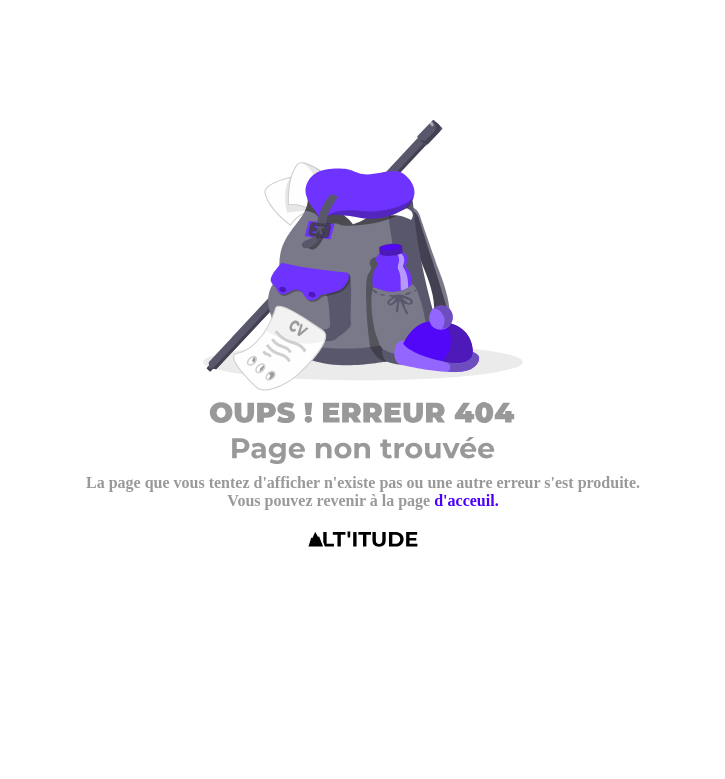
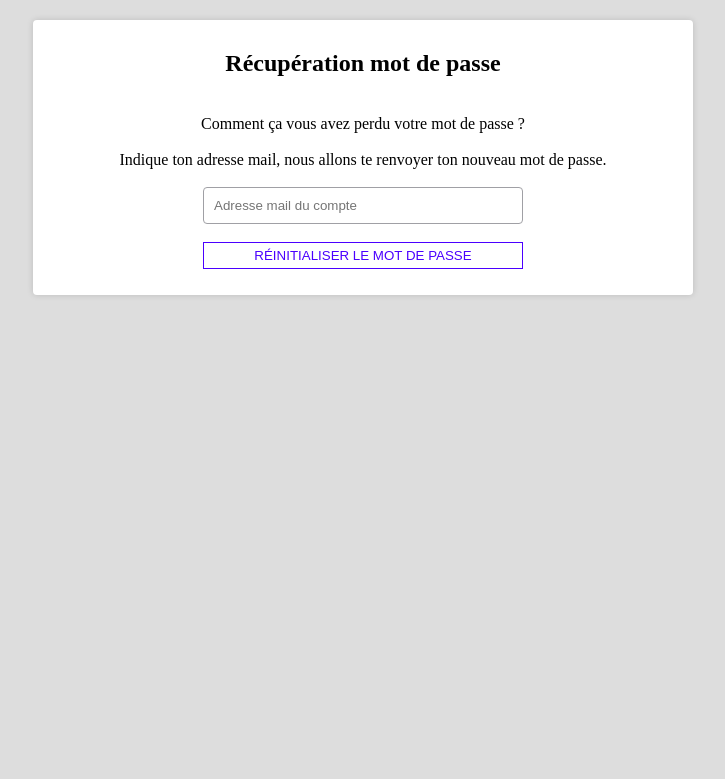
Before and after one commit to JenkoXPlay/ProjetTUT, a PHP site: page /recup_password in a window 1280 px wide. Shown: the top 779 px of the page, without its empty margins (277-1002 px from the left). Run offline with PHP 8.4, Linux system fonts and the light colour scheme; some libraries are stand-ins or nearby versions.

Commit message:
Ajout récupération de mot de passe

```diff
--- a/css/global.css
+++ b/css/global.css
@@ -48,7 +48,7 @@
 .btnPurple:hover, .btnWhite:hover {
     cursor: pointer;
 }
-.btnPostuler, .btnMsg {
+.btnPostuler, .btnMsg, .btnPwd {
     border: 1px solid #4b00ff;
     background: none;
     color: #4b00ff;
@@ -57,7 +57,7 @@
     padding: 5px 20px 5px 20px;
     transition: 0.3s;
 }
-.btnPostuler:hover, .btnMsg:hover {
+.btnPostuler:hover, .btnMsg:hover, .btnPwd:hover {
     cursor: pointer;
     color: #fff;
     background: #4b00ff;
--- a/css/style.css
+++ b/css/style.css
@@ -716,7 +716,7 @@ body {
 /* panelContact */
 
 /* panelCGU */
-.bodyCGU {
+.bodyCGU, .bodyPwd {
     background: rgb(221, 221, 221);
     padding: 0;
     margin: 0;
@@ -732,6 +732,17 @@ body {
     margin-top: 20px;
     margin-bottom: 20px;
 }
+.bodyPwd .panelPwd {
+    width: 50%;
+    background: #fff;
+    box-shadow: 0 0 6px rgba(0, 0, 0, 0.15);
+    text-align: center;
+    padding: 10px;
+    border-radius: 4px;
+    margin: 0 auto;
+    margin-top: 20px;
+    margin-bottom: 20px;
+}
 .bodyCGU .panelCGU .contentCGU {
     text-align: left;
     width: 100%;
--- a/login.php
+++ b/login.php
@@ -42,7 +42,7 @@
                                 <input class="check" type="checkbox" id="maintenirSession" /><label for="maintenirSession"> Maintenir la connexion </label>
                             </div>
                             <div class="containerBtnOubli">
-                                <a href="">J'ai oublié mon mot de passe</a><br/>
+                                <a href="/recup_password">J'ai oublié mon mot de passe</a><br/>
                             </div>
                         </div>
                         <center><input class="btnConnect" type="submit" value="Connexion" name="connexion" /></center>
--- /dev/null
+++ b/recup_password.php
@@ -0,0 +1,63 @@
+<?php include('connect.php'); ?>
+<html>
+    <head>
+        <title>Alt'itude - Trouvez un emploi à votre hauteur !</title>
+        <meta charset="utf-8" />
+        <link rel="icon" href="/img/favicon.svg" />
+        <link rel="stylesheet" href="/css/spectre-exp.min.css" />
+        <link rel="stylesheet" href="/css/spectre-icons.min.css" />
+        <link rel="stylesheet" href="/css/spectre.min.css" />
+        <link rel="stylesheet" href="/css/style.css" />
+        <link rel="stylesheet" href="/css/global.css" />
+        <script src="/js/jquery.min.js"></script>
+    </head>
+    <body class="bodyPwd">
+
+        <div class="panelPwd">
+            <h2>Récupération mot de passe</h2>
+
+            <br />
+
+            Comment ça vous avez perdu votre mot de passe ?<br /><br />
+
+            Indique ton adresse mail, nous allons te renvoyer ton nouveau mot de passe.<br /><br />
+
+            <?php
+                include('./script_php/security.php');
+                if (isset($_POST['resetPwd'])) {
+                    $email = security($_POST['email']);
+                    if ($email) {
+                        if (filter_var($email, FILTER_VALIDATE_EMAIL)) {
+                            include('./script_php/password.php');
+                            $password = generatePwd(8);
+                            $passwordCrypt = password_hash($password, PASSWORD_DEFAULT);
+                            $requete = $bdd->exec("UPDATE users SET password='$passwordCrypt' WHERE email='$email'");
+                            $sujet = 'Nouveau mot de passe Inscription Alt\'itude';
+                            $message = "Bonjour<br /><br />";
+                            $message .= "Voici votre nouveau mot de passe : <b>".$password."</b><br /><br />";
+                            $message .= "Cordialement, l'équipe d'Alt'itude.";
+                            $destinataire = $email;
+                            $headers = "From: \"expediteur moi\"<contact@altitude.maximelefebvre.fr>\n";
+                            $headers .= "Reply-To: contact@altitude.maximelefebvre.fr\n";
+                            $headers .= "Content-Type: text/html; charset=\"iso-8859-1\"";
+                            if(mail($destinataire, $sujet, $message, $headers)) {
+                                echo "<br /><div class='alertSuccess marginAuto width_50'>L'email a été envoyé, regardez vos smaps au cas où !</div><br />";
+                            } else {
+                                echo "<br /><div class='alertError marginAuto width_50'>Une erreur est survenue (email) !</div><br />";
+                            }
+                        } else echo "<div class='alertError marginAuto width_50'>L'email n'est pas correct !</div><br />";
+                    } else echo "<div class='alertError marginAuto width_50'>Veuillez saisir votre adresse mail !</div><br />";
+                } else {
+                    ?>
+                        <form action="" method="post" autocomplete="off">
+                            <input type="email" class="inputText width_50" name="email" placeholder="Adresse mail du compte" /><br /><br />
+                            <input type="submit" name="resetPwd" class="btnPwd width_50" value="Réinitialiser le mot de passe" />
+                        </form>
+                    <?php
+                }
+            ?>
+
+        </div>
+
+    </body>
+</html>
--- a/routeur.php
+++ b/routeur.php
@@ -65,6 +65,7 @@ $router->setRoutes('/equipe', 'equipe.php');
 $router->setRoutes('/avenir', 'avenir.php');
 $router->setRoutes('/contact', 'contact.php');
 $router->setRoutes('/conditions', 'cgu.php');
+$router->setRoutes('/recup_password', 'recup_password.php');
 $router->setRoutes('/maintenance', 'maintenance.php');
 $router->setRoutes('/erreur', 'erreur.php');
 $router->setOtherwise('page', 'erreur.php');
```
Also changed, not shown: script_php/register.php (+17 -4 lines).
